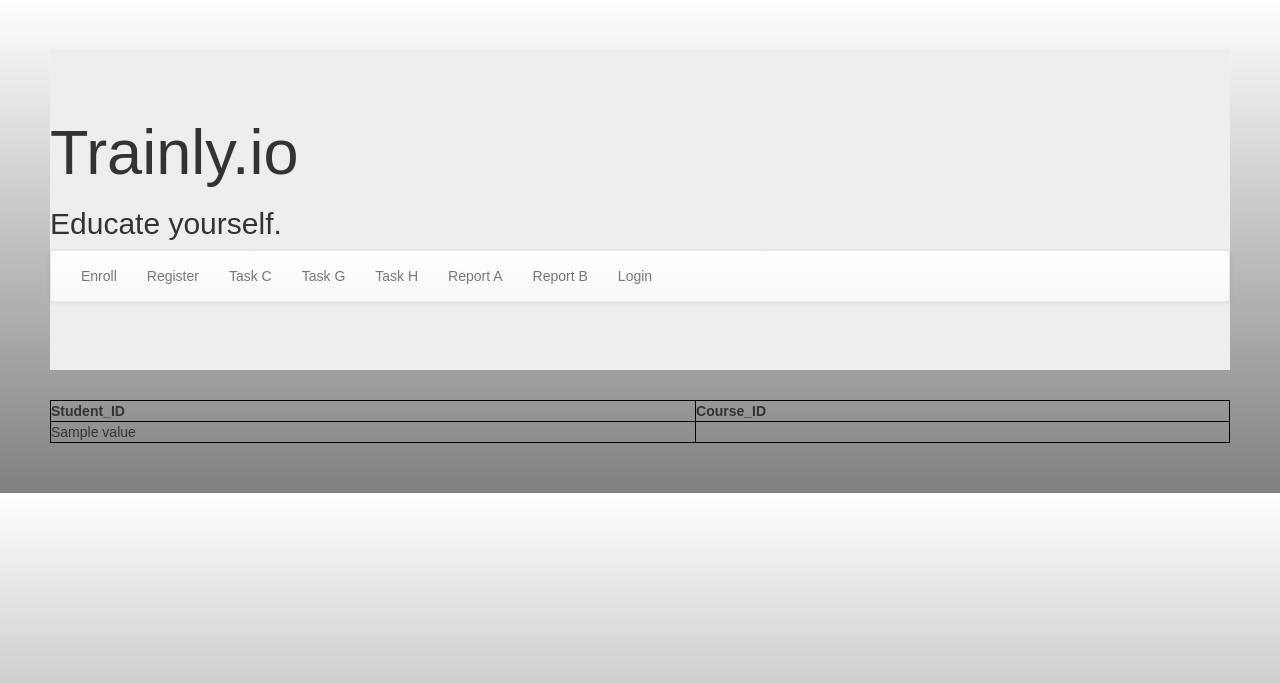
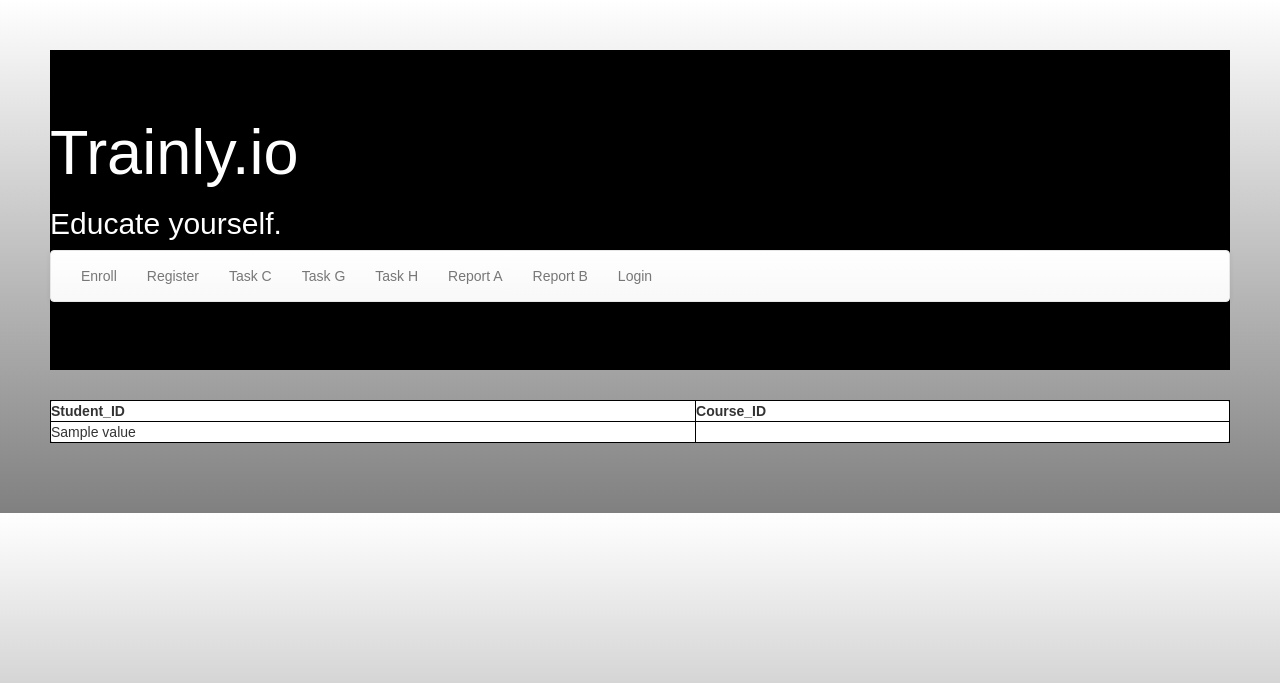
Before and after one commit to namratab94/course_management_system, a Python web app: template dbms_flask/app/templates/index.html in a window 1280 px wide. Shown: the top 683 px of the page. Run offline with Jinja, Linux system fonts and the light colour scheme; the template is opened without the code that fills it: most values are stand-ins (such as "Sample title", 1, 10 or a date in 2020); some libraries are stand-ins or nearby versions.

Commit message:
tables are styled

```diff
--- a/dbms_flask/app/static/style.css
+++ b/dbms_flask/app/static/style.css
@@ -1,5 +1,9 @@
 * {
 box-sizing: border-box;
+}
+.trainly-jumbo{
+	background: black;
+	color: white;
 }
 
 *:focus {
@@ -29,6 +33,23 @@
 	color: #777;
 }
 
+form{
+	margin: 20px auto;
+	width: 300px;
+	text-align: center;
+	background-color: #FFF;
+	padding: 20px;
+	border-radius: 5px
+}
+
+table{
+	margin: 20px auto;
+	width: 300px;
+	text-align: center;
+	background-color: #FFF;
+	padding: 20px;
+	border-radius: 5px
+}
 .login-form {
 	text-align: center;
 }
@@ -43,7 +64,8 @@
 	border-radius: 3px;
 	font-size: 16px;
 	font-weight: 200;
-padding: 10px 0;
+	padding: 10px 10px;
+	margin: 10px;
 	width: 250px;
 	transition: border .5s;
 }
--- a/dbms_flask/app/templates/header.html
+++ b/dbms_flask/app/templates/header.html
@@ -13,7 +13,7 @@
 {% block body %}
 
 
-<div class="jumbotron">
+<div class="jumbotron trainly-jumbo">
 <h1>Trainly.io</h1>
 <h2>Educate yourself.</h2>
 
```
Lines whose indentation alone changed are shown as unchanged.
